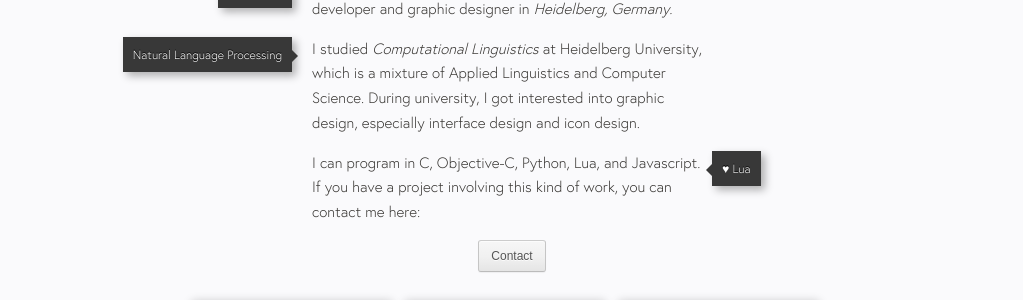
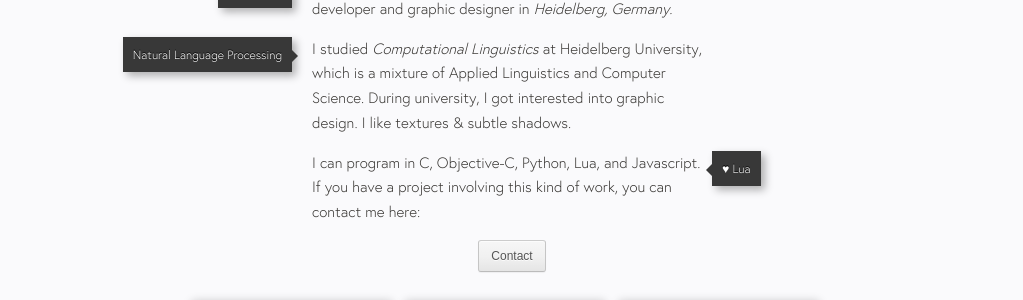
Before and after one commit to Eroica/eroica.github.io, a Jekyll site: the page built from index.html, in a window 1280 px wide. Shown: the part 286-586 px from the top of the page, without its empty margins (128-1151 px from the left). Built offline with Jekyll 4.4.1, drawn with Linux system fonts in a browser that asks for light colours; nearby versions of some CDN libraries.

Commit message:
update description

```diff
--- a/index.html
+++ b/index.html
@@ -29,8 +29,8 @@ layout: default
 		<article class="col -fixed-width -small -center">
 			<p>I studied <em>Computational Linguistics</em> at Heidelberg University,
 			which is a mixture of Applied Linguistics and Computer Science. During
-			university, I got interested into graphic design, especially interface
-			design and icon design.</p>
+			university, I got interested into graphic design. I like textures &
+			subtle shadows.</p>
 		</article>
 
 		<aside class="col Tooltips -relative">
```
